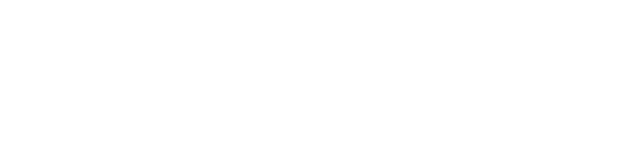
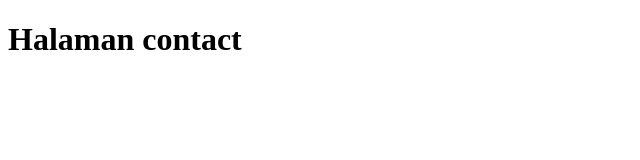
Before and after one commit to rikoadii/project-workshop-gdsc, a plain HTML site: page contact.html in a window 1280 px wide. Shown: the whole page, without its empty margins (0-640 px from the left). Drawn offline with Linux system fonts and the light colour scheme.

Commit message:
finishing halaman contact

```diff
--- a/contact.html
+++ b/contact.html
@@ -7,6 +7,6 @@
     <title>Halaman contact</title>
 </head>
 <body>
-
+    <h1>Halaman contact</h1>
 </body>
 </html>
```
